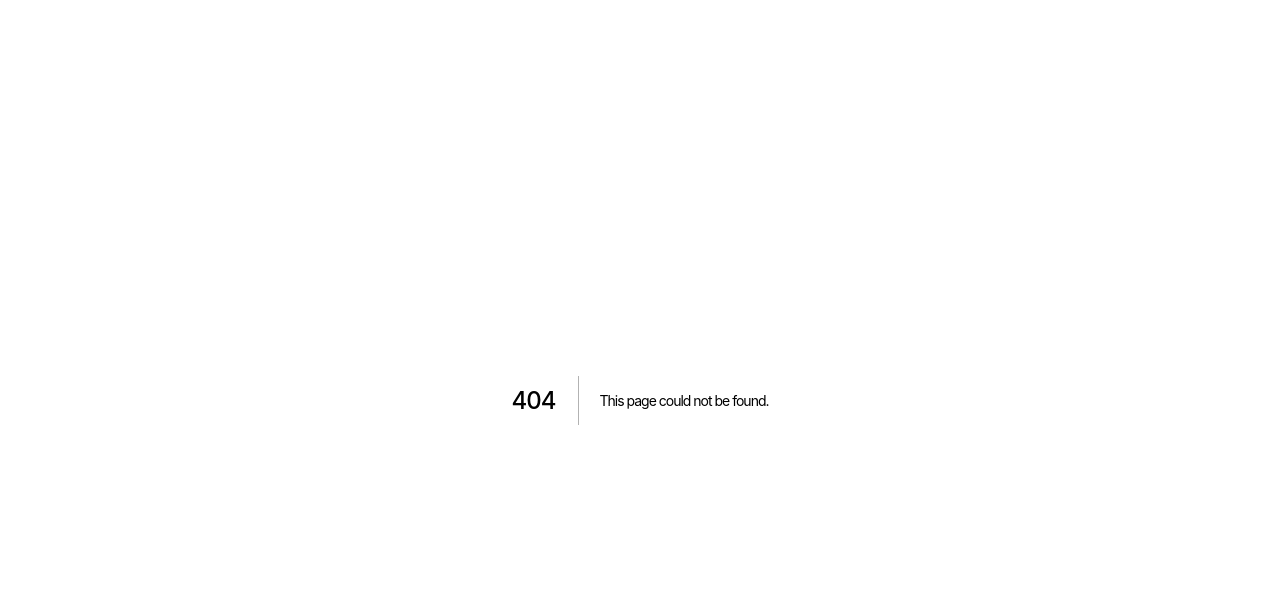
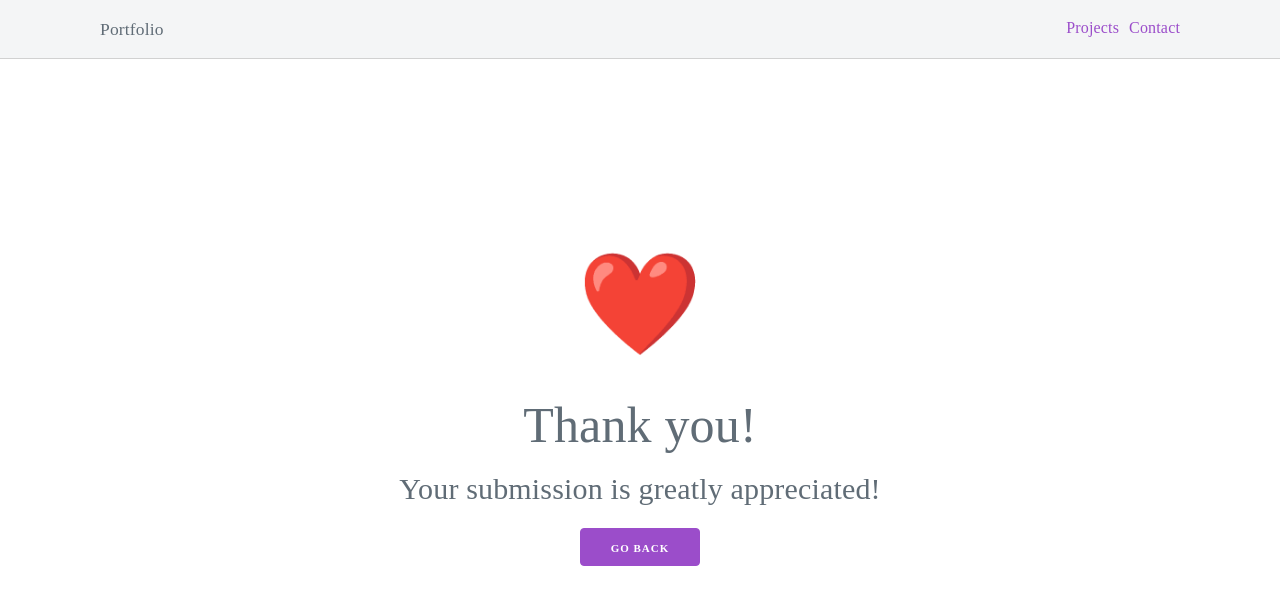
Before and after one commit to Guusvanmeerveld/Portfolio, a Next.js app: page /thanks in a window 1280 px wide. Before the commit this address had no page. Shown: the top 604 px of the page. Built offline with nearby package versions, Linux system fonts and the light colour scheme; a web font is replaced by a local one.

Commit message:
Added a thank-you-page when user submits form

```diff
--- a/components/Navbar.tsx
+++ b/components/Navbar.tsx
@@ -3,8 +3,8 @@ const Navbar = () => (
     <div className="container">
       <span className="header">Portfolio</span>
       <div className="items">
-        <a href="#projects">Projects</a>
-        <a href="#contact">Contact</a>
+        <a href="/#projects">Projects</a>
+        <a href="/#contact">Contact</a>
       </div>
     </div>
   </nav>
--- a/components/Page.tsx
+++ b/components/Page.tsx
@@ -14,7 +14,7 @@ const Page = ({
       <meta charSet="UTF-8" />
       <meta httpEquiv="X-UA-Compatible" content="IE=edge" />
       <meta name="viewport" content="width=device-width, initial-scale=1.0" />
-      <title>Portfolio | {title}</title>
+      <title>G-VM | {title}</title>
       <meta name="description" content={description} />
       <meta name="keywords" content="guus van meerveld argo magister tempo discord" />
       <link rel="shortcut icon" href="/favicon.ico" type="image/x-icon" />
--- a/pages/_app.tsx
+++ b/pages/_app.tsx
@@ -1,6 +1,7 @@
 import "../styles/milligram.min.css";
 import "../styles/raleway.css";
 import "../styles/sass/index.scss";
+import "../styles/sass/thanks.scss";
 
 function App({ Component, pageProps }) {
   return <Component {...pageProps} />;
--- /dev/null
+++ b/pages/thanks.tsx
@@ -0,0 +1,20 @@
+import Page from "../components/Page";
+import Navbar from "../components/Navbar";
+
+const Thanks = () => (
+  <Page title="Thanks!" description="Thanks for submitting your contact form!">
+    <Navbar />
+    <div className="message">
+      <div>
+        <div className="icon">❤️</div>
+        <div className="header">Thank you!</div>
+        <div className="subtitle">Your submission is greatly appreciated!</div>
+        <a href="/" className="link button">
+          Go back
+        </a>
+      </div>
+    </div>
+  </Page>
+);
+
+export default Thanks;
--- /dev/null
+++ b/styles/sass/thanks.scss
@@ -0,0 +1,26 @@
+.message {
+  font-family: "Raleway";
+  height: 100vh;
+  width: 100vw;
+  display: flex;
+  justify-content: center;
+  align-items: center;
+
+  text-align: center;
+
+  .icon {
+    font-size: 10rem;
+  }
+
+  .header {
+    font-size: 5rem;
+  }
+
+  .subtitle {
+    font-size: 3rem;
+  }
+
+  .link {
+    margin-top: 1.5rem;
+  }
+}
```
Also changed, not shown: components/Contact.tsx (+9 -1 lines), components/Footer.tsx (+5 -2 lines), pages/index.tsx (+4 -4 lines).
